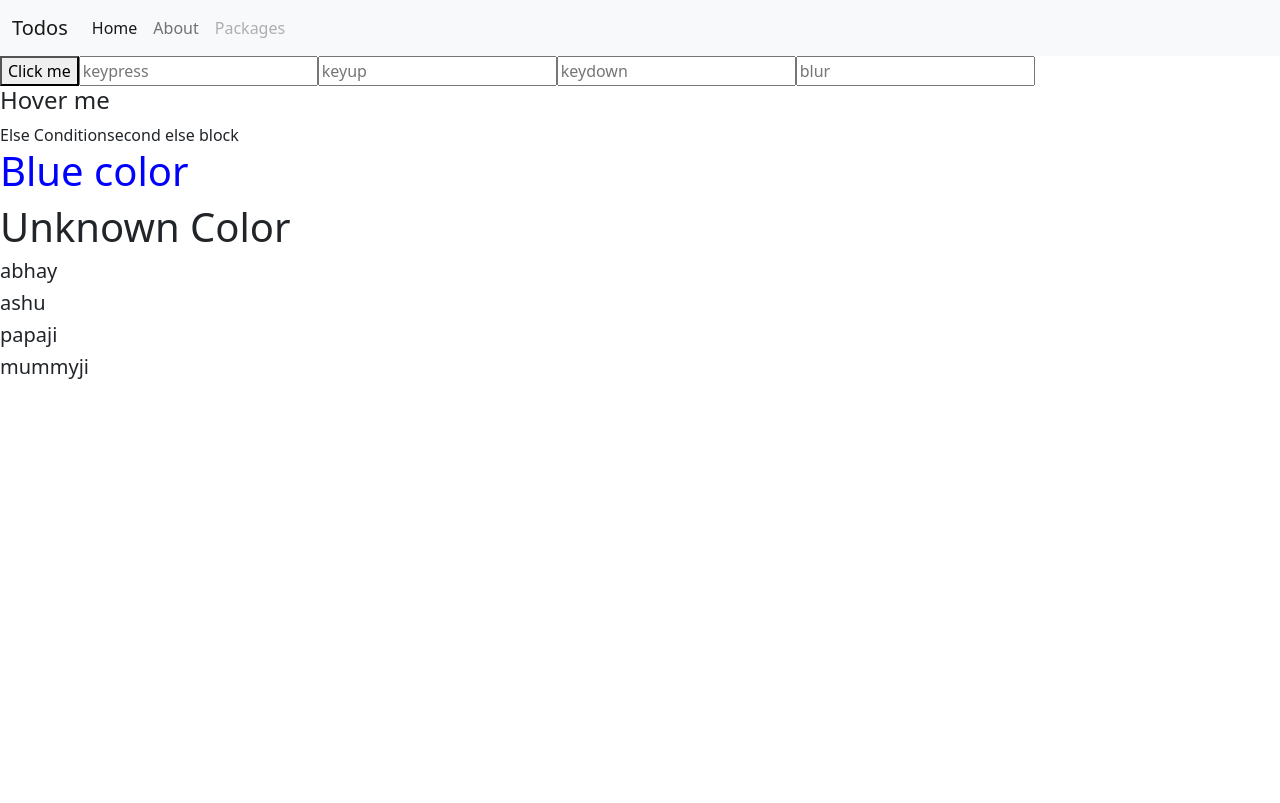
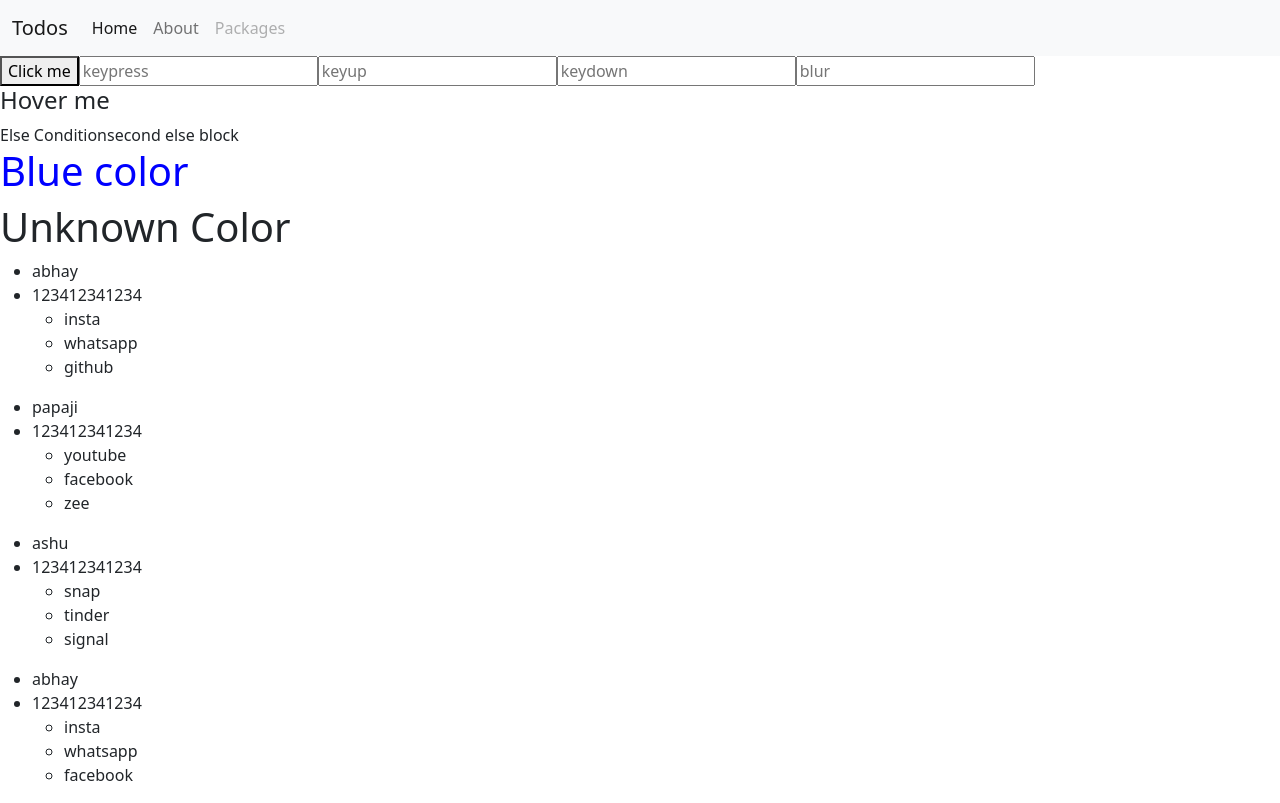
Before and after one commit to AbhinavNmdo/Angular, an Angular app: page / in a window 1280 px wide. Built offline with nearby package versions, Linux system fonts and the light colour scheme.

Commit message:
How for loop works in angular with nested loops

```diff
--- a/src/app/MyComponents/user-auth/login/login.component.html
+++ b/src/app/MyComponents/user-auth/login/login.component.html
@@ -41,6 +41,12 @@
 </div>
 
 <!-- For loop in angular -->
-<div *ngFor="let user of users">
-    <h5>{{user}}</h5>
+<div *ngFor="let user of employees">
+    <ul>
+        <li>{{user.name}}</li>
+        <li>{{user.number}}</li>
+        <ul *ngFor="let social of user.socialmedia">
+            <li>{{social}}</li>
+        </ul>
+    </ul>
 </div>
--- a/src/app/MyComponents/user-auth/login/login.component.ts
+++ b/src/app/MyComponents/user-auth/login/login.component.ts
@@ -32,6 +32,12 @@ export class LoginComponent implements OnInit {
 
   // For loop
   users:string[] = ["abhay", "ashu", "papaji", "mummyji"];
+  employees = [
+    {name: "abhay", number: 123412341234, socialmedia:['insta', 'whatsapp', 'github']},
+    {name: "papaji", number: 123412341234, socialmedia:['youtube', 'facebook', 'zee']},
+    {name: "ashu", number: 123412341234, socialmedia:['snap', 'tinder', 'signal']},
+    {name: "abhay", number: 123412341234, socialmedia:['insta', 'whatsapp', 'facebook']},
+  ]
 
 
 }
```
